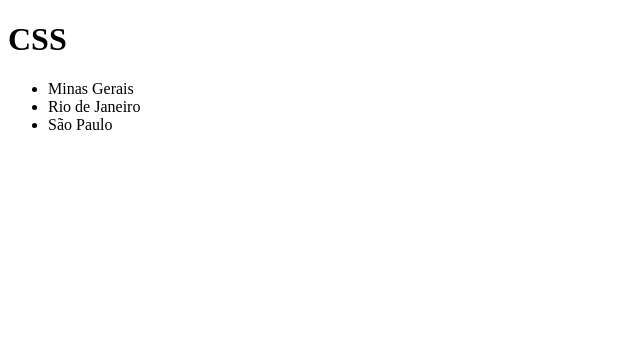
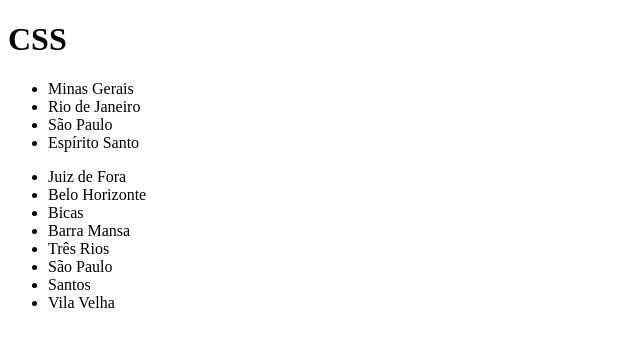
Before and after one commit to pedronte/boxmodel, a plain HTML site: page index.html in a window 1280 px wide. Shown: the whole page, without its empty margins (0-640 px from the left). Drawn offline with Linux system fonts and the light colour scheme.

Commit message:
Adiciona lista com cidades

```diff
--- a/index.html
+++ b/index.html
@@ -1,19 +1,28 @@
 <!DOCTYPE html>
 <html lang="pt">
   <head>
-    <meta charset="UTF-8">
-    <meta http-equiv="X-UA-Compatible" content="IE=edge">
-    <meta name="viewport" content="width=device-width, initial-scale=1.0">
-    <title>Document</title>
+    <meta charset="UTF-8" />
+    <meta http-equiv="X-UA-Compatible" content="IE=edge" />
+    <meta name="viewport" content="width=device-width, initial-scale=1.0" />
+    <title>CSS</title>
   </head>
   <body>
-
     <h1>CSS</h1>
     <ul>
       <li>Minas Gerais</li>
       <li>Rio de Janeiro</li>
       <li>São Paulo</li>
+      <li>Espírito Santo</li>
     </ul>
-
+    <ul>
+        <li>Juiz de Fora</li>
+        <li>Belo Horizonte</li>
+        <li>Bicas</li>
+        <li>Barra Mansa</li>
+        <li>Três Rios</li>
+        <li>São Paulo</li>
+        <li>Santos</li>
+        <li>Vila Velha</li>
+    </ul>
   </body>
 </html>
```
Lines whose indentation alone changed are shown as unchanged.
